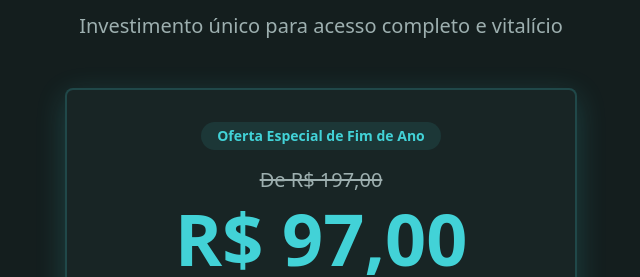
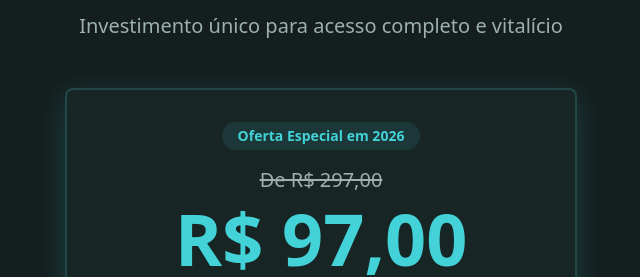
Before and after one commit to aspnetpro/lp-curso-aspnet-razor-pages, a React (Vite) app: page / in a window 1280 px wide. Shown: the part 4027-4304 px from the top of the page, without its empty margins (319-959 px from the left). Built offline with nearby package versions, Linux system fonts and the light colour scheme; the HTML template or start-up script is replaced by a standard one.

Commit message:
Update pricing details: change year to 2026 and adjust original price

```diff
--- a/src/components/Pricing.tsx
+++ b/src/components/Pricing.tsx
@@ -34,10 +34,10 @@ export const Pricing = () => {
         >
           <div className="text-center mb-8">
             <div className="inline-block px-4 py-1 bg-primary/10 text-primary rounded-full text-sm font-semibold mb-4">
-              Oferta Especial de Fim de Ano
+              Oferta Especial em 2026
             </div>
             <div className="mb-2">
-              <span className="line-through text-muted-foreground text-xl">De R$ 197,00</span>
+              <span className="line-through text-muted-foreground text-xl">De R$ 297,00</span>
             </div>
             <div className="mb-4">
               <span className="text-6xl md:text-7xl font-extrabold text-primary">R$ 97,00</span>
```
